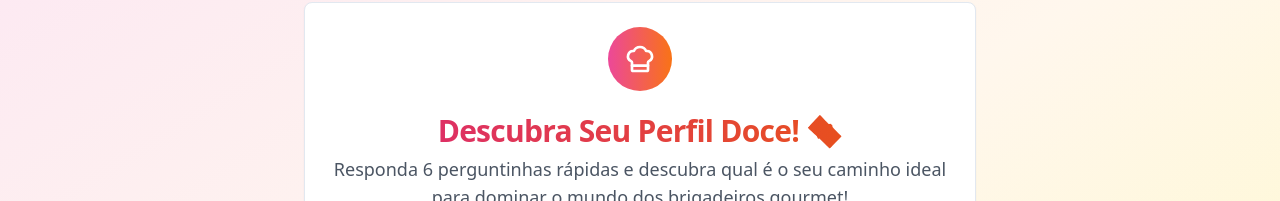
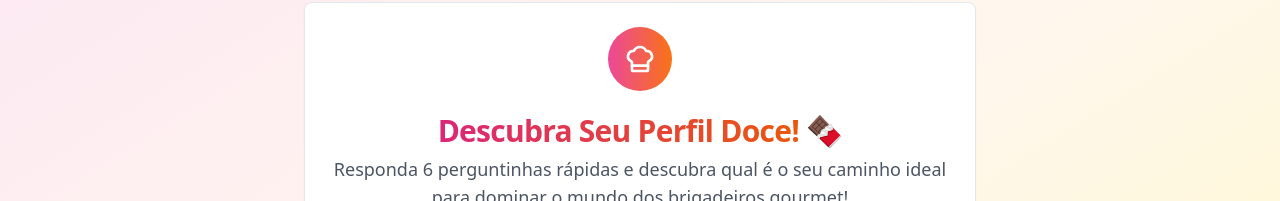
Before and after one commit to gabrielrp1/doce-perfil-finder, a React (Vite) app: page / in a window 1280 px wide. Shown: the part 125-326 px from the top of the page. Built offline with nearby package versions, Linux system fonts and the light colour scheme.

Commit message:
Remove emoji "🍫" style
Remove font and color from the specified emoji.

```diff
--- a/src/pages/Index.tsx
+++ b/src/pages/Index.tsx
@@ -262,8 +262,11 @@ const Index = () => {
           </div>
           {currentQuestion === 0 ? (
             <>
-              <CardTitle className="text-3xl font-bold bg-gradient-to-r from-pink-600 to-orange-600 bg-clip-text text-transparent mb-4">
-                Descubra Seu Perfil Doce! 🍫
+              <CardTitle className="text-3xl font-bold mb-4">
+                <span className="bg-gradient-to-r from-pink-600 to-orange-600 bg-clip-text text-transparent">
+                  Descubra Seu Perfil Doce!
+                </span>{" "}
+                <span>🍫</span>
               </CardTitle>
               <p className="text-gray-600 text-lg mb-6">
                 Responda 6 perguntinhas rápidas e descubra qual é o seu caminho ideal para dominar o mundo dos brigadeiros gourmet!
```
